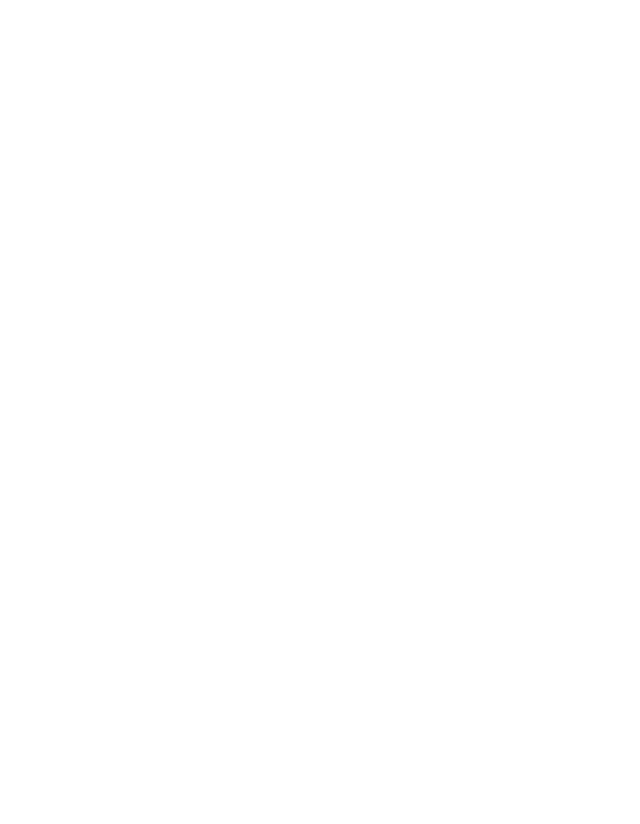
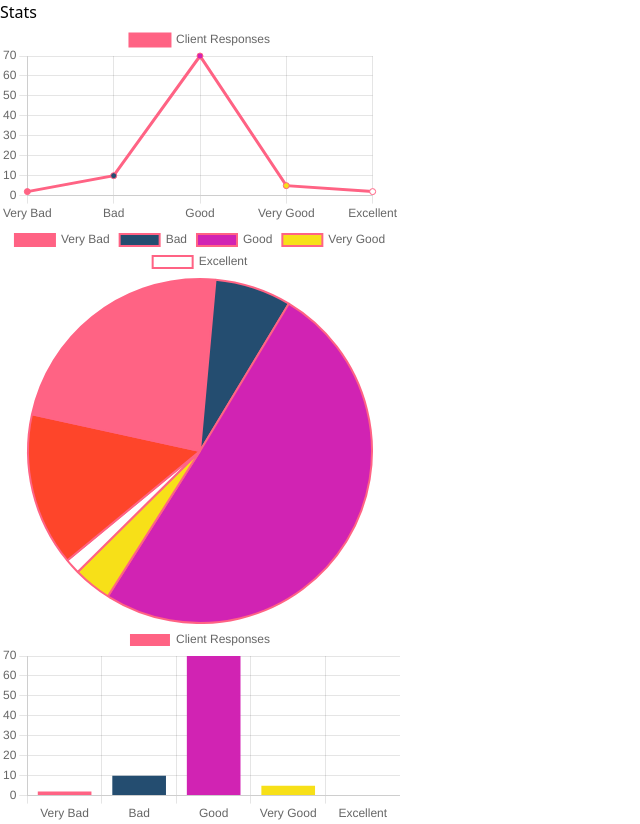
Before and after one commit to David-mwas/healthteche-nnovators-front, a React (Create React App) app: page /stats in a window 1280 px wide. Before the commit this address had no page. Shown: the whole page, without its empty margins (0-640 px from the left). Before the commit the page ends 800 px from the top, so only its background shows below. Built offline with nearby package versions, Linux system fonts and the light colour scheme.

Commit message:
Added stats page

```diff
--- a/package.json
+++ b/package.json
@@ -7,7 +7,9 @@
     "@testing-library/jest-dom": "^5.16.5",
     "@testing-library/react": "^13.4.0",
     "@testing-library/user-event": "^13.5.0",
+    "chart.js": "^4.2.1",
     "react": "^18.2.0",
+    "react-chartjs-2": "^5.2.0",
     "react-dom": "^18.2.0",
     "react-router-dom": "^6.10.0",
     "react-scripts": "5.0.1",
--- a/src/App.js
+++ b/src/App.js
@@ -1,12 +1,14 @@
 import "./App.css";
 import { Routes, Route } from "react-router-dom";
 import Form from "./components/form";
+import Stats from "./pages/stats";
 
 function App() {
 
   return (
     <Routes>
        <Route path="/" element={<Form />} />
+       <Route path="/stats" element={<Stats />} />
         {/* <Route path="/" element={<AllNotes images={images} term={term} setTerm={setTerm} />} /> */}
         {/* <Route path="/note/:id" element={<SingleNote />} /> */}
       </Routes>
--- /dev/null
+++ b/src/pages/stats.js
@@ -0,0 +1,38 @@
+import React from "react";
+import Chart from "chart.js/auto";
+import { Line, Bar, Pie } from "react-chartjs-2";
+import { useState, useEffect } from "react";
+
+const labels = ["Very Bad", "Bad", "Good", "Very Good", "Excellent", ];
+
+const data = {
+  labels: labels,
+  datasets: [
+    {
+      label: "Client Responses",
+      backgroundColor: [
+        "rgb(255, 99, 132)",
+        "#244D70",
+        "#D123B3",
+        "#F7E018",
+        "#fff",
+        "#FE452A",
+      ],
+      borderColor: "rgb(255, 99, 132)",
+      data: [2, 10, 70, 5, 2, 20, 30],
+    },
+  ],
+};
+
+const Stats = () => {
+  return (
+    <div style={{width:400}} className="h-400 w-200">
+      <h1>Stats</h1>
+      <Line data={data} />
+      <Pie width={400} data={data} />
+      <Bar data={data} />
+    </div>
+  );
+};
+
+export default Stats;
```
Also changed, not shown: 1 other file (tests, documents, lock files or other folders).
